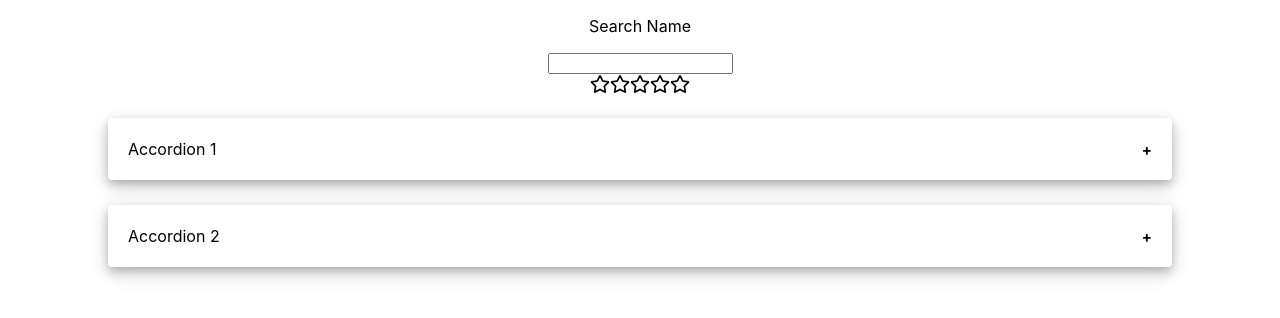
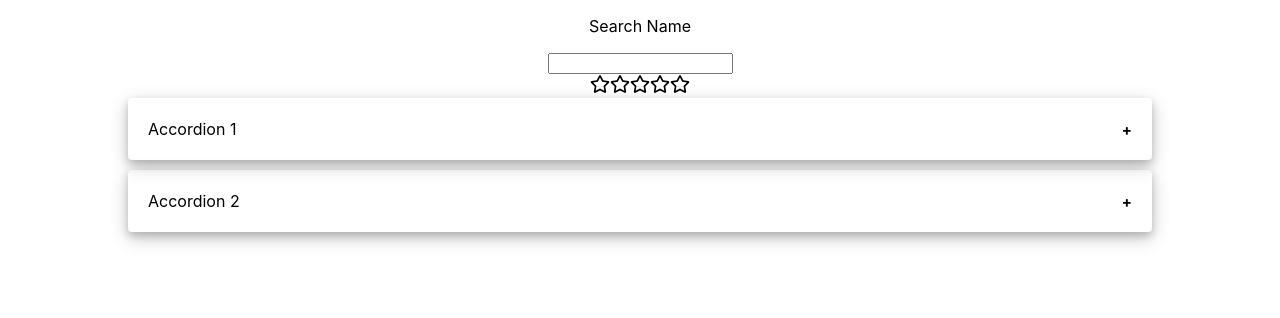
Before and after one commit to ManojS19/Javascript-Problems, a React (Create React App) app: page / in a window 1280 px wide. Shown: the top 318 px of the page. Built offline with nearby package versions, Linux system fonts and the light colour scheme.

Commit message:
updated code

```diff
--- a/src/component/Accordion.js
+++ b/src/component/Accordion.js
@@ -1,102 +1,53 @@
-import React, { useState } from 'react'
+import React, { useState } from "react";
 
 const Accordion = () => {
-    const [isAccordionOpen, setIsAccordionOpen] = useState(false);
-    const [accordionNum, setAccordionNum] = useState(0);
+    const [accordionNum, setAccordionNum] = useState(null);
 
     const handleAccordionClick = (num) => {
-        setIsAccordionOpen(!isAccordionOpen);
-        setAccordionNum(num)
-    }
+        setAccordionNum((prevNum) => (prevNum === num ? null : num));
+    };
+
+    const accordionData = [
+        { id: 1, title: "Accordion 1", content: "Accordion 1 Details" },
+        { id: 2, title: "Accordion 2", content: "Accordion 2 Details" },
+    ];
+
     return (
         <div style={{ display: "flex", flexDirection: "column", justifyContent: "center", alignItems: "center" }}>
-            <div style={{
+            {accordionData.map(({ id, title, content }) => (
+                <div key={id} style={{ width: "80%", marginBottom: "10px" }}>
+                    <div
+                        style={{
                             display: "flex",
                             alignItems: "center",
                             justifyContent: "space-between",
                             boxShadow: "0 4px 8px 0 rgba(0, 0, 0, 0.2), 0 6px 20px 0 rgba(0, 0, 0, 0.19)",
                             borderRadius: 4,
-                width: "80%",
-                margin: "20px 10px 5px 10px",
-                padding: "5px 20px"
-            }}>
-                <div>
-                    <p style={{ fontSize: "16px" }}>Accordion 1</p>
-                </div>
-                <div>
-                    {
-                        (isAccordionOpen && accordionNum === 1) ? (
-                            <p style={{ fontSize: "15px", fontWeight: 700, cursor: "pointer" }} onClick={() => handleAccordionClick(1)}>-</p>
-                        ) : (
-                            <p style={{ fontSize: "15px", fontWeight: 700, cursor: "pointer" }} onClick={() => handleAccordionClick(1)}>+</p>
-                        )
-                    }
-                </div>
+                            padding: "5px 20px",
+                            cursor: "pointer",
+                        }}
+                        onClick={() => handleAccordionClick(id)}
+                    >
+                        <p style={{ fontSize: "16px" }}>{title}</p>
+                        <p style={{ fontSize: "15px", fontWeight: 700 }}>{accordionNum === id ? "-" : "+"}</p>
                     </div>
 
-            {(isAccordionOpen && accordionNum === 1) && (
-                <div style={{
-                    display: "flex",
-                    alignItems: "center",
-                    justifyContent: "start",
+                    {accordionNum === id && (
+                        <div
+                            style={{
                                 boxShadow: "0 4px 8px 0 rgba(0, 0, 0, 0.2), 0 6px 20px 0 rgba(0, 0, 0, 0.19)",
                                 borderRadius: 4,
-                    width: "80%",
-                    margin: "20px 10px",
-                    padding: "5px 20px"
-                }}>
-                    <div>
-                        <p style={{ fontSize: "16px" }}>Accordion 1 Details</p>
-                    </div>
-
+                                padding: "5px 20px",
+                                marginTop: "5px",
+                            }}
+                        >
+                            <p style={{ fontSize: "16px" }}>{content}</p>
                         </div>
                     )}
+                </div>
+            ))}
+        </div>
+    );
+};
 
-            <div style={{
-                display: "flex",
-                alignItems: "center",
-                justifyContent: "space-between",
-                boxShadow: "0 4px 8px 0 rgba(0, 0, 0, 0.2), 0 6px 20px 0 rgba(0, 0, 0, 0.19)",
-                borderRadius: 4,
-                width: "80%",
-                margin: "20px 10px 5px 10px",
-                padding: "5px 20px"
-            }}>
-                <div>
-                    <p style={{ fontSize: "16px" }}>Accordion 2</p>
-                </div>
-                <div>
-                    {
-                        (isAccordionOpen && accordionNum === 2) ? (
-                            <p style={{ fontSize: "15px", fontWeight: 700, cursor: "pointer" }} onClick={() => handleAccordionClick(2)}>-</p>
-                        ) : (
-                            <p style={{ fontSize: "15px", fontWeight: 700, cursor: "pointer" }} onClick={() => handleAccordionClick(2)}>+</p>
-                        )
-                    }
-                </div>
-            </div>
-
-            {(isAccordionOpen && accordionNum === 2) && (
-                <div style={{
-                    display: "flex",
-                    alignItems: "center",
-                    justifyContent: "start",
-                    boxShadow: "0 4px 8px 0 rgba(0, 0, 0, 0.2), 0 6px 20px 0 rgba(0, 0, 0, 0.19)",
-                    borderRadius: 4,
-                    width: "80%",
-                    margin: "20px 10px",
-                    padding: "5px 20px"
-                }}>
-                    <div>
-                        <p style={{ fontSize: "16px" }}>Accordion 2 Details</p>
-                    </div>
-
-                </div>
-            )}
-
-
-        </div>
-    )
-}
-
-export default Accordion
+export default Accordion;
```
Lines whose indentation alone changed are shown as unchanged.
